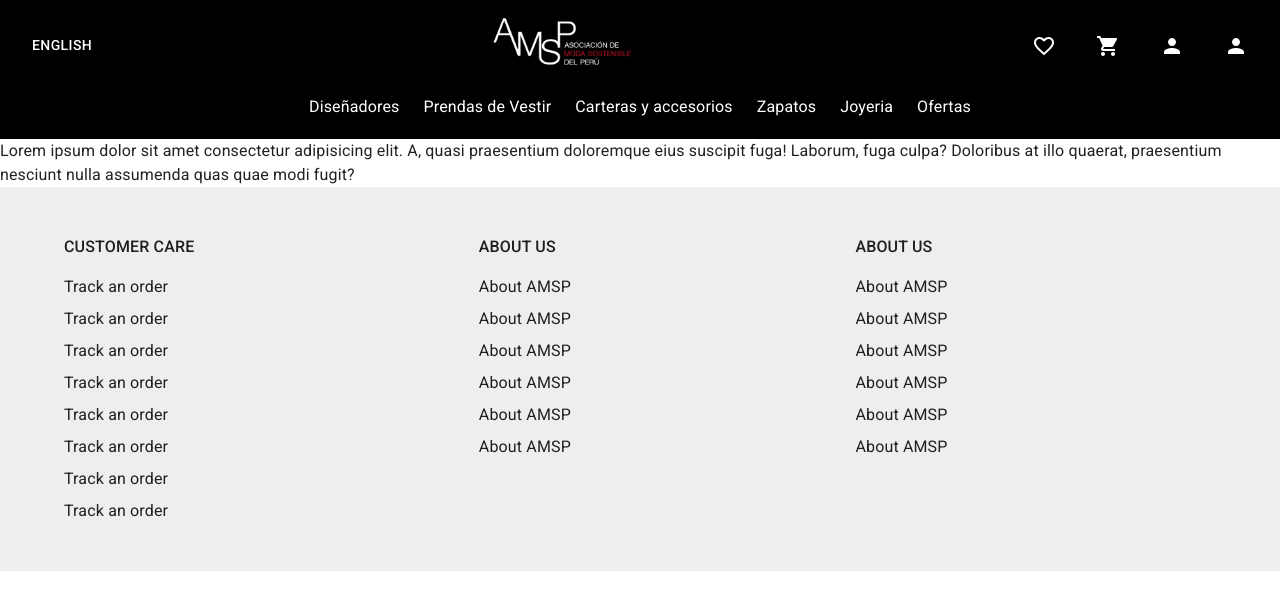
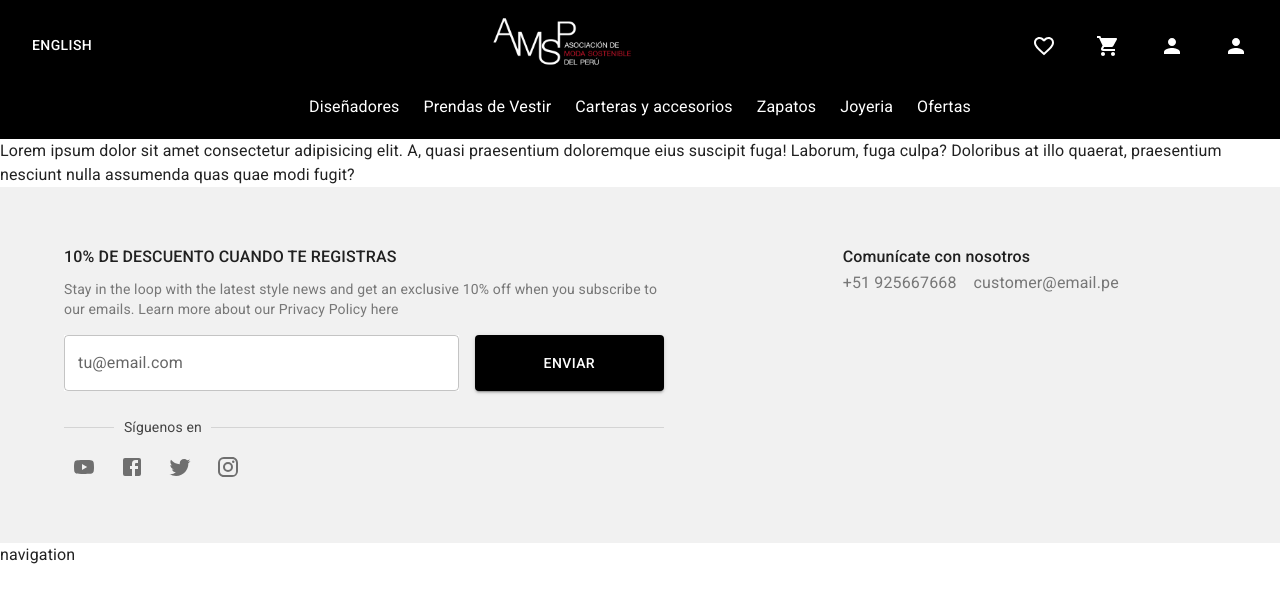
Before and after one commit to tunri/ShopAmsp, a Next.js app: page / in a window 1280 px wide. Shown: the top 610 px of the page. Built offline with nearby package versions, Linux system fonts and the light colour scheme.

Commit message:
feat(Footer): add block subscription to footer

```diff
--- /dev/null
+++ b/@data/SocialNetwork.ts
@@ -0,0 +1,32 @@
+import { ISocialNetwork } from "../@interfaces/ISocialNetwork";
+import YouTubeIcon from "@mui/icons-material/YouTube";
+import FacebookIcon from "@mui/icons-material/Facebook";
+import TwitterIcon from "@mui/icons-material/Twitter";
+import InstagramIcon from "@mui/icons-material/Instagram";
+
+export const SOCIAL_NETWORKS: ISocialNetwork[] = [
+	{
+		text: "Youtube",
+		key: "youtube",
+		website: "https://www.net-a-porter.com/en-us/",
+		Icon: YouTubeIcon,
+	},
+	{
+		key: "facebook",
+		text: "Facebook",
+		website: "https://www.net-a-porter.com/en-us/",
+		Icon: FacebookIcon,
+	},
+	{
+		key: "twitter",
+		text: "Twitter",
+		website: "https://www.net-a-porter.com/en-us/",
+		Icon: TwitterIcon,
+	},
+	{
+		key: "instagram",
+		text: "Instagram",
+		website: "https://www.net-a-porter.com/en-us/",
+		Icon: InstagramIcon,
+	},
+];
--- /dev/null
+++ b/@interfaces/ISocialNetwork.ts
@@ -0,0 +1,8 @@
+import { OverridableComponent } from "@mui/material/OverridableComponent";
+
+export interface ISocialNetwork {
+	key: string;
+	text: string;
+	Icon: OverridableComponent<any>;
+	website: string;
+}
--- /dev/null
+++ b/components/Footer/Footer.tsx
@@ -0,0 +1,17 @@
+import React from "react";
+import Box from "@mui/material/Box";
+import FooterSubscription from "./FooterSubscription";
+import FooterNavigation from "./FooterNavigation";
+
+const Footer = () => {
+	return (
+		<Box component="footer">
+			{/* BLOCK SUBSCRIPTION */}
+			<FooterSubscription />
+			{/* BLOCK NAVIGATION */}
+			<FooterNavigation />
+		</Box>
+	);
+};
+
+export default Footer;
--- /dev/null
+++ b/components/Footer/FooterNavigation.tsx
@@ -0,0 +1,63 @@
+import React from "react";
+// import NextLink from "next/link";
+
+// import Box from "@mui/material/Box";
+// import Container from "@mui/material/Container";
+// import Typography from "@mui/material/Typography";
+// import TextField from "@mui/material/TextField";
+// import Button from "@mui/material/Button";
+// import Divider from "@mui/material/Divider";
+// import Stack from "@mui/material/Stack";
+// import IconButton from "@mui/material/IconButton";
+// import YouTubeIcon from "@mui/icons-material/YouTube";
+// import Tooltip from "@mui/material/Tooltip";
+
+const FooterNavigation = () => {
+	return (
+		<div>
+			navigation
+		</div>
+		// <Container maxWidth="lg">
+		// 	<Box>
+		// 		<Typography variant="body1">
+		// 			10% DE DESCUENTO CUANDO TE REGISTRAS
+		// 		</Typography>
+		// 		<Typography variant="body2">
+		// 			Lorem, ipsum dolor sit amet consectetur adipisicing elit.
+		// 			Optio dolores odio culpa praesentium minus ducimus?
+		// 		</Typography>
+		// 		<Box>
+		// 			<TextField
+		// 				fullWidth
+		// 				id="email"
+		// 				name="email"
+		// 				label="tu@email.com"
+		// 			/>
+
+		// 			<Button
+		// 				variant="contained"
+		// 				color="primary"
+		// 				sx={{ height: 48 }}
+		// 			>
+		// 				Enviar
+		// 			</Button>
+		// 		</Box>
+		// 		<Box>
+		// 			<Divider textAlign="left">Síguenos en</Divider>
+
+		// 			<NextLink href="https://www.twitch.tv">
+		// 				<a target="_blank" rel="noopener noreferrer">
+		// 					<Tooltip title="Youtube">
+		// 						<IconButton aria-label="Youtube">
+		// 							<YouTubeIcon />
+		// 						</IconButton>
+		// 					</Tooltip>
+		// 				</a>
+		// 			</NextLink>
+		// 		</Box>
+		// 	</Box>
+		// </Container>
+	);
+};
+
+export default FooterNavigation;
--- /dev/null
+++ b/components/Footer/FooterSubscription.tsx
@@ -0,0 +1,139 @@
+import React from "react";
+import { styled } from "@mui/material/styles";
+
+import Box from "@mui/material/Box";
+import Container from "@mui/material/Container";
+import Typography from "@mui/material/Typography";
+import TextField from "@mui/material/TextField";
+import Button from "@mui/material/Button";
+import Divider from "@mui/material/Divider";
+import Stack from "@mui/material/Stack";
+import { SOCIAL_NETWORKS } from "../../@data/SocialNetwork";
+import LinkSocialNetwork from "../LinkSocialNetwork";
+import Grid from "@mui/material/Grid";
+
+const BoxStyled = styled(Box)(({ theme }) => ({
+	paddingTop: theme.spacing(4),
+	paddingBottom: theme.spacing(4),
+	backgroundColor: "#f1f1f1",
+	[theme.breakpoints.up("md")]: {
+		paddingTop: theme.spacing(6),
+		paddingBottom: theme.spacing(6),
+	},
+	[theme.breakpoints.up("lg")]: {
+		paddingTop: theme.spacing(7),
+		paddingBottom: theme.spacing(7),
+	},
+}));
+
+const BoxLeftStyled = styled(Box)(({ theme }) => ({
+	[theme.breakpoints.up("lg")]: {
+		maxWidth: 600,
+	},
+}));
+
+const FooterSubscription = () => {
+	return (
+		<BoxStyled>
+			<Container maxWidth="lg">
+				<Grid container spacing={2}>
+					<Grid item xs={12} md={6} lg={8}>
+						<BoxLeftStyled>
+							<Typography
+								variant="subtitle1"
+								sx={{ fontWeight: 500 }}
+							>
+								10% DE DESCUENTO CUANDO TE REGISTRAS
+							</Typography>
+							<Typography
+								variant="body2"
+								mt={1}
+								mb={2}
+								color="#777"
+							>
+								Stay in the loop with the latest style news and
+								get an exclusive 10% off when you subscribe to
+								our emails. Learn more about our Privacy Policy
+								here
+							</Typography>
+							<Box mb={3}>
+								<Grid container spacing={2}>
+									<Grid item xs={12} sm={8}>
+										<TextField
+											sx={{
+												backgroundColor: "#fff",
+											}}
+											fullWidth
+											id="email"
+											name="email"
+											label="tu@email.com"
+										/>
+									</Grid>
+									<Grid item xs={12} sm>
+										<Button
+											fullWidth
+											variant="contained"
+											color="primary"
+											sx={{ height: 56 }}
+										>
+											Enviar
+										</Button>
+									</Grid>
+								</Grid>
+							</Box>
+							<Box>
+								<Divider textAlign="left" sx={{ mb: 1 }}>
+									<Typography
+										variant="body2"
+										component="span"
+										color="#444"
+									>
+										Síguenos en
+									</Typography>
+								</Divider>
+
+								{/* Block List Social Networks */}
+								<Stack direction="row" spacing={1}>
+									{SOCIAL_NETWORKS.length > 0
+										? SOCIAL_NETWORKS.map((item) => (
+												<LinkSocialNetwork
+													socialNetwork={item}
+													key={item.key}
+												/>
+										  ))
+										: null}
+								</Stack>
+								{/* End Block List Social Networks */}
+							</Box>
+						</BoxLeftStyled>
+					</Grid>
+					<Grid item xs={12} md={6} lg={4}>
+						<Box>
+							<Typography
+								variant="subtitle1"
+								sx={{ fontWeight: 500 }}
+							>
+								Comunícate con nosotros
+							</Typography>
+							<Box>
+								<Stack direction="row" spacing={1}>
+									<Typography variant="body1" color="#777">
+										+51 925667668
+									</Typography>
+
+									<Divider orientation="vertical" />
+
+									<Typography variant="body1" color="#777">
+										customer@email.pe
+									</Typography>
+								</Stack>
+							</Box>
+						</Box>
+					</Grid>
+				</Grid>
+			</Container>
+		</BoxStyled>
+	);
+};
+
+export default FooterSubscription;
--- a/components/layout/Header/Header.tsx
+++ b/components/Header/Header.tsx
@@ -13,11 +13,11 @@ import PersonIcon from "@mui/icons-material/Person";
 import ShoppingCart from "@mui/icons-material/ShoppingCart";
 import FavoriteBorder from "@mui/icons-material/FavoriteBorder";
 
-import MenuLanguages from "../../MenuLanguages";
+import MenuLanguages from "../MenuLanguages";
 import MenuNavigation from "./MenuNavigation";
 
 // assets
-import Logo from "../../../public/images/logo.png";
+import Logo from "../../public/images/logo.png";
 import UserProfileMenu from "./UserProfileMenu";
 
 const Header = () => {
--- a/components/layout/index.tsx
+++ b/components/Layout/Layout.tsx
@@ -1,7 +1,7 @@
 import { ReactNode } from "react";
 
-import Header from "./Header/Header";
-import Footer from "./Footer";
+import Header from "../Header/Header";
+import Footer from "../Footer/Footer";
 
 interface Props {
 	children?: ReactNode | ReactNode[];
--- /dev/null
+++ b/components/LinkSocialNetwork.tsx
@@ -0,0 +1,28 @@
+import React from "react";
+import NextLink from "next/link";
+
+import IconButton from "@mui/material/IconButton";
+import Tooltip from "@mui/material/Tooltip";
+import { ISocialNetwork } from "../@interfaces/ISocialNetwork";
+
+interface IProps {
+	socialNetwork: ISocialNetwork;
+}
+
+const LinkSocialNetwork = ({ socialNetwork }: IProps) => {
+	const { Icon, text, website } = socialNetwork;
+
+	return (
+		<NextLink href={website}>
+			<a target="_blank" rel="noopener noreferrer">
+				<Tooltip title={text}>
+					<IconButton aria-label={text}>
+						<Icon />
+					</IconButton>
+				</Tooltip>
+			</a>
+		</NextLink>
+	);
+};
+
+export default LinkSocialNetwork;
--- a/components/index.tsx
+++ b/components/index.tsx
@@ -1 +1 @@
-export { default as Layout } from "./layout";
+export { default as Layout } from "./Layout/Layout";
```
Also changed, not shown: components/Header/MenuNavigation.tsx (renamed from components/layout/Header/MenuNavigation.tsx), components/Header/UserProfileMenu.tsx (renamed from components/layout/Header/UserProfileMenu.tsx), components/Layout/Footer.tsx (renamed from components/layout/Footer.tsx).
